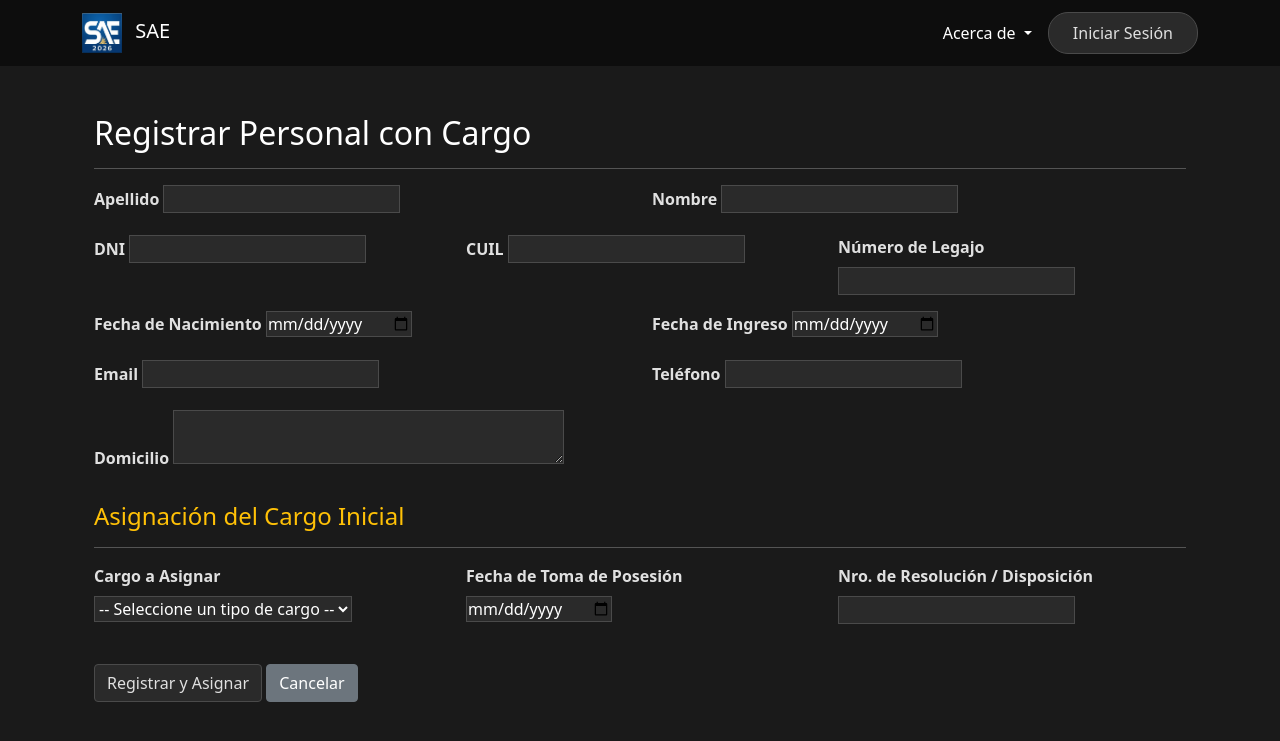
After one commit to flipps12/SAE, a Django app: page /cargos/nuevo/ in a window 1280 px wide. The commit adds this page. Shown: the top 741 px of the page. Run offline with Django 5.2, Linux system fonts and the light colour scheme; data that the repository does not hold is empty.

Commit message:
carga de cargos

```diff
--- a/gestion_academica/forms.py
+++ b/gestion_academica/forms.py
@@ -2,7 +2,7 @@ from django import forms
 from django.db import transaction
 from django.core.exceptions import ValidationError
 from .validators import dni_validator, cuil_validator
-from .models import Alumno, Persona, Curso, Burbuja, CicloLectivo, HistorialAcademico, Comunicado, Profesor
+from .models import Alumno, Persona, Curso, Burbuja, CicloLectivo, HistorialAcademico, Comunicado, Profesor, TipoCargo, PersonalCargo, AsignacionCargo
 
 # --------------------------------------------------------------------------------------
 # ---                           Form ImportarAlumnos                                 ---
@@ -226,3 +226,80 @@ class AltaProfesorForm(forms.Form):
             )
 
             return profesor
+
+class AltaPersonalCargoForm(forms.Form):
+    # Campos base de Persona
+    nombre = forms.CharField(max_length=50, label="Nombre")
+    apellido = forms.CharField(max_length=50, label="Apellido")
+    dni = forms.CharField(max_length=8, label="DNI", validators=[dni_validator])
+    cuil = forms.CharField(max_length=11, label="CUIL", validators=[cuil_validator])
+    numero_legajo = forms.CharField(max_length=30, label="Número de Legajo")
+    fecha_nacimiento = forms.DateField(
+        required=False, label="Fecha de Nacimiento", widget=forms.DateInput(attrs={'type': 'date'})
+    )
+    fecha_ingreso = forms.DateField(
+        required=False, label="Fecha de Ingreso", widget=forms.DateInput(attrs={'type': 'date'})
+    )
+    email = forms.EmailField(required=False, label="Email")
+    telefono = forms.CharField(max_length=20, required=False, label="Teléfono")
+    domicilio = forms.CharField(widget=forms.Textarea(attrs={'rows': 2}), required=False, label="Domicilio")
+
+    # Datos de la asignación inicial del Cargo
+    cargo = forms.ModelChoiceField(
+        queryset=TipoCargo.objects.all(),
+        label="Cargo a Asignar",
+        empty_label="-- Seleccione un tipo de cargo --"
+    )
+    fecha_inicio = forms.DateField(
+        label="Fecha de Toma de Posesión",
+        widget=forms.DateInput(attrs={'type': 'date'})
+    )
+    resolucion = forms.CharField(max_length=100, required=False, label="Nro. de Resolución / Disposición")
+
+    def clean_dni(self):
+        dni = self.cleaned_data.get('dni')
+        if Persona.objects.filter(dni=dni).exists():
+            raise forms.ValidationError("Ya existe una persona registrada con este DNI.")
+        return dni
+
+    def clean_cuil(self):
+        cuil = self.cleaned_data.get('cuil')
+        if Persona.objects.filter(cuil=cuil).exists():
+            raise forms.ValidationError("Ya existe una persona registrada con este CUIL.")
+        return cuil
+
+    def clean_numero_legajo(self):
+        legajo = self.cleaned_data.get('numero_legajo')
+        if Persona.objects.filter(numero_legajo=legajo).exists():
+            raise forms.ValidationError("Este número de legajo ya se encuentra asignado.")
+        return legajo
+
+    def save(self):
+        with transaction.atomic():
+            # 1. Creamos la instancia de Persona
+            persona = Persona.objects.create(
+                nombre=self.cleaned_data['nombre'],
+                apellido=self.cleaned_data['apellido'],
+                dni=self.cleaned_data['dni'],
+                cuil=self.cleaned_data['cuil'],
+                numero_legajo=self.cleaned_data['numero_legajo'],
+                fecha_nacimiento=self.cleaned_data.get('fecha_nacimiento'),
+                fecha_ingreso=self.cleaned_data.get('fecha_ingreso'),
+                email=self.cleaned_data.get('email', ''),
+                telefono=self.cleaned_data.get('telefono', ''),
+                domicilio=self.cleaned_data.get('domicilio', '')
+            )
+
+            # 2. Creamos el perfil contenedor para cargos (OneToOne con Persona)
+            personal_cargo = PersonalCargo.objects.create(persona=persona)
+
+            # 3. Creamos la relación intermedia de la asignación del cargo específico
+            AsignacionCargo.objects.create(
+                persona_cargo=personal_cargo,
+                cargo=self.cleaned_data['cargo'],
+                fecha_inicio=self.cleaned_data['fecha_inicio'],
+                resolucion=self.cleaned_data.get('resolucion', ''),
+                activo=True
+            )
+
+            return personal_cargo
--- /dev/null
+++ b/gestion_academica/templates/cargos/alta_cargos.html
@@ -0,0 +1,109 @@
+{% extends "usuarios/base.html" %}
+
+{% block content %}
+<div class="container mt-4 text-white">
+    <h2>Registrar Personal con Cargo</h2>
+    <hr>
+
+    <form method="post" class="needs-validation" novalidate>
+        {% csrf_token %}
+
+        {% if form.non_field_errors %}
+            <div class="alert alert-danger text-dark">
+                {% for error in form.non_field_errors %}
+                    <p class="mb-0">{{ error }}</p>
+                {% endfor %}
+            </div>
+        {% endif %}
+
+        <div class="row">
+            <div class="col-md-6 mb-3">
+                <label for="{{ form.apellido.id_for_label }}" class="form-label fw-bold">{{ form.apellido.label }}</label>
+                {{ form.apellido }}
+                <small class="text-danger d-block">{{ form.apellido.errors }}</small>
+            </div>
+            <div class="col-md-6 mb-3">
+                <label for="{{ form.nombre.id_for_label }}" class="form-label fw-bold">{{ form.nombre.label }}</label>
+                {{ form.nombre }}
+                <small class="text-danger d-block">{{ form.nombre.errors }}</small>
+            </div>
+        </div>
+
+        <div class="row">
+            <div class="col-md-4 mb-3">
+                <label for="{{ form.dni.id_for_label }}" class="form-label fw-bold">{{ form.dni.label }}</label>
+                {{ form.dni }}
+                <small class="text-danger d-block">{{ form.dni.errors }}</small>
+            </div>
+            <div class="col-md-4 mb-3">
+                <label for="{{ form.cuil.id_for_label }}" class="form-label fw-bold">{{ form.cuil.label }}</label>
+                {{ form.cuil }}
+                <small class="text-danger d-block">{{ form.cuil.errors }}</small>
+            </div>
+            <div class="col-md-4 mb-3">
+                <label for="{{ form.numero_legajo.id_for_label }}" class="form-label fw-bold">{{ form.numero_legajo.label }}</label>
+                {{ form.numero_legajo }}
+                <small class="text-danger d-block">{{ form.numero_legajo.errors }}</small>
+            </div>
+        </div>
+
+        <div class="row">
+            <div class="col-md-6 mb-3">
+                <label for="{{ form.fecha_nacimiento.id_for_label }}" class="form-label fw-bold">{{ form.fecha_nacimiento.label }}</label>
+                {{ form.fecha_nacimiento }}
+                <small class="text-danger d-block">{{ form.fecha_nacimiento.errors }}</small>
+            </div>
+            <div class="col-md-6 mb-3">
+                <label for="{{ form.fecha_ingreso.id_for_label }}" class="form-label fw-bold">{{ form.fecha_ingreso.label }}</label>
+                {{ form.fecha_ingreso }}
+                <small class="text-danger d-block">{{ form.fecha_ingreso.errors }}</small>
+            </div>
+        </div>
+
+        <div class="row">
+            <div class="col-md-6 mb-3">
+                <label for="{{ form.email.id_for_label }}" class="form-label fw-bold">{{ form.email.label }}</label>
+                {{ form.email }}
+                <small class="text-danger d-block">{{ form.email.errors }}</small>
+            </div>
+            <div class="col-md-6 mb-3">
+                <label for="{{ form.telefono.id_for_label }}" class="form-label fw-bold">{{ form.telefono.label }}</label>
+                {{ form.telefono }}
+                <small class="text-danger d-block">{{ form.telefono.errors }}</small>
+            </div>
+        </div>
+
+        <div class="mb-3">
+            <label for="{{ form.domicilio.id_for_label }}" class="form-label fw-bold">{{ form.domicilio.label }}</label>
+            {{ form.domicilio }}
+            <small class="text-danger d-block">{{ form.domicilio.errors }}</small>
+        </div>
+
+        <h4 class="mt-4 text-warning">Asignación del Cargo Inicial</h4>
+        <hr>
+
+        <div class="row">
+            <div class="col-md-4 mb-3">
+                <label for="{{ form.cargo.id_for_label }}" class="form-label fw-bold">{{ form.cargo.label }}</label>
+                {{ form.cargo }}
+                <small class="text-danger d-block">{{ form.cargo.errors }}</small>
+            </div>
+            <div class="col-md-4 mb-3">
+                <label for="{{ form.fecha_inicio.id_for_label }}" class="form-label fw-bold">{{ form.fecha_inicio.label }}</label>
+                {{ form.fecha_inicio }}
+                <small class="text-danger d-block">{{ form.fecha_inicio.errors }}</small>
+            </div>
+            <div class="col-md-4 mb-3">
+                <label for="{{ form.resolucion.id_for_label }}" class="form-label fw-bold">{{ form.resolucion.label }}</label>
+                {{ form.resolucion }}
+                <small class="text-danger d-block">{{ form.resolucion.errors }}</small>
+            </div>
+        </div>
+
+        <div class="mt-4">
+            <button type="submit" class="btn btn-primary">Registrar y Asignar</button>
+            <a href="{% url 'lista_cargos' %}" class="btn btn-secondary">Cancelar</a>
+        </div>
+    </form>
+</div>
+{% endblock %}
--- a/gestion_academica/urls.py
+++ b/gestion_academica/urls.py
@@ -15,6 +15,7 @@ urlpatterns = [
     path('profesores/', profesores.ProfesorListView.as_view(), name='listado_profesor'),
     path('profesores/nuevo/', profesores.AltaProfesorView.as_view(), name='alta_profesor'),
     path('cargos/', cargos.ListaCargosView.as_view(), name='lista_cargos'),
+    path('cargos/nuevo/', cargos.AltaPersonalCargoView.as_view(), name='alta_cargos'),
 
     # --- DOMINIO: CALIFICACIONES ---
     path('calificaciones/', calificaciones.ListaCalificacionesView.as_view(), name='lista_calificaciones'),
--- a/gestion_academica/views/cargos.py
+++ b/gestion_academica/views/cargos.py
@@ -1,21 +1,22 @@
-from django.views.generic import ListView
-# from django.contrib.auth.mixins import LoginRequiredMixin, PermissionRequiredMixin, UserPassesTestMixin
-
-from gestion_academica.models import PersonalCargo
-
+# gestion_academica/views/cargos.py
+from django.views.generic import ListView, FormView
+from django.urls import reverse_lazy
+from django.db.models import Q
+from gestion_academica.models.actores import PersonalCargo
+from gestion_academica.forms import AltaPersonalCargoForm
 
 class ListaCargosView(ListView):
     model = PersonalCargo
     template_name = 'cargos/lista_cargos.html'
     context_object_name = 'personal_con_cargos'
+    ordering = ['persona__apellido', 'persona__nombre']
 
     def get_queryset(self):
-        # Base optimizada de la consulta
+        # Prefetch optimizado evitando consultas duplicadas N+1 en el bucle del template
         queryset = PersonalCargo.objects.select_related('persona').prefetch_related(
             'asignaciones__cargo'
-        ).filter(asignaciones__activo=True).distinct()
+        ).filter(asignaciones__activo=True).order_by(*self.ordering).distinct()
 
-        # Capturamos el buscador general 'q'
         query = self.request.GET.get('q')
         if query:
             queryset = queryset.filter(
@@ -24,11 +25,20 @@ class ListaCargosView(ListView):
                 Q(persona__cuil__icontains=query) |
                 Q(persona__numero_legajo__icontains=query)
             )
-
         return queryset
 
     def get_context_data(self, **kwargs):
         context = super().get_context_data(**kwargs)
-        # Mantenemos el texto ingresado en el input tras recargar/filtrar
         context['search_query'] = self.request.GET.get('q', '')
         return context
+
+
+class AltaPersonalCargoView(FormView):
+    template_name = 'cargos/alta_cargos.html'
+    form_class = AltaPersonalCargoForm
+    # Cambiar por 'lista_cargos' a secas si removiste la insulación de namespaces globales
+    success_url = reverse_lazy('lista_cargos')
+
+    def form_valid(self, form):
+        form.save()
+        return super().form_valid(form)
--- a/usuarios/templates/usuarios/includes/navbar_staff.html
+++ b/usuarios/templates/usuarios/includes/navbar_staff.html
@@ -32,8 +32,8 @@
         <a class="nav-link dropdown-toggle" href="#" role="button" data-bs-toggle="dropdown">Configuracion SAE</a>
         <ul class="dropdown-menu">
             <li><a class="dropdown-item" href="{% url 'carga_dinamica_alumnos' %}">Alumnos</a></li>
-            <li><a class="dropdown-item" href="#">!Docentes</a></li>
-            <li><a class="dropdown-item" href="#">!Cargos</a></li>
+            <li><a class="dropdown-item" href="{% url 'alta_profesor' %}">Docentes</a></li>
+            <li><a class="dropdown-item" href="{% url 'alta_cargos' %}">Cargos</a></li>
             <li><a class="dropdown-item" href="{% url 'carga_comunicados' %}">Comunicados</a></li>
             <li><a class="dropdown-item" href="#">!Especialidades</a></li>
             <li><a class="dropdown-item" href="#">!Cursos</a></li>
```
Also changed, not shown: gestion_academica/templates/cargos/lista_cargos.html (+6 -1 lines).
